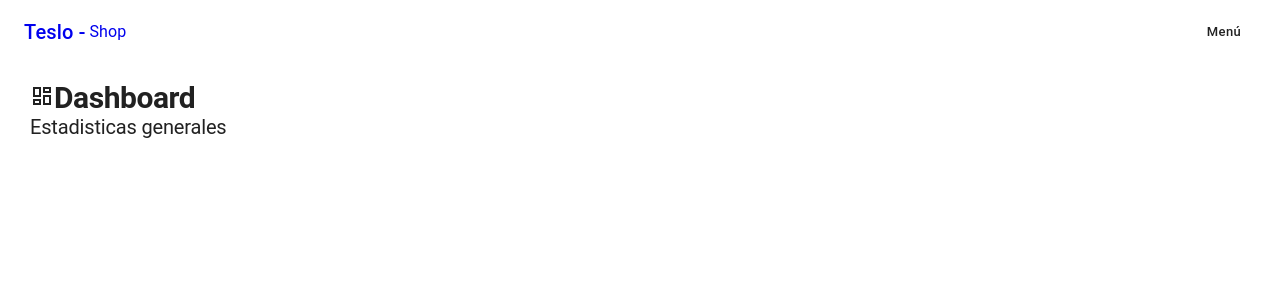
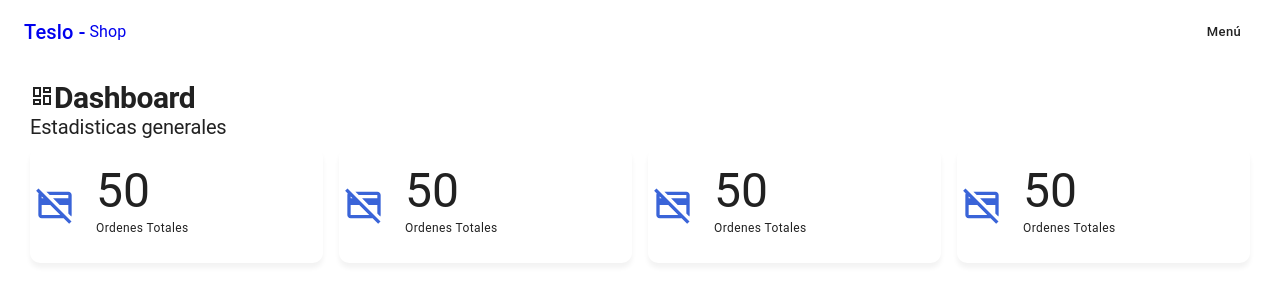
Before and after one commit to wongkevinmanuel/teslo-shop, a Next.js app: page /admin in a window 1280 px wide. Shown: the top 300 px of the page. Built offline with nearby package versions, Linux system fonts and the light colour scheme; no server answers.

Commit message:
Página principal del Dashboard Administrativo

```diff
--- a/components/ui/SideMenu.tsx
+++ b/components/ui/SideMenu.tsx
@@ -3,7 +3,7 @@ import { AuthContext, UiContext } from "../../context"
 import { useRouter } from 'next/router'
 
 import { Box, Divider, Drawer, IconButton, Input, InputAdornment, List, ListItem, ListItemIcon, ListItemText, ListSubheader } from "@mui/material"
-import { AccountCircleOutlined, AdminPanelSettings, CategoryOutlined, ConfirmationNumberOutlined, EscalatorWarningOutlined, FemaleOutlined, LoginOutlined, MaleOutlined, SearchOutlined, VpnKeyOutlined } from "@mui/icons-material"
+import { AccountCircleOutlined, AdminPanelSettings, CategoryOutlined, ConfirmationNumberOutlined, DashboardOutlined, EscalatorWarningOutlined, FemaleOutlined, LoginOutlined, MaleOutlined, SearchOutlined, VpnKeyOutlined } from "@mui/icons-material"
 
 export const SideMenu = () => {
 
@@ -139,7 +139,7 @@ export const SideMenu = () => {
                             button
                             onClick={ ()=> navigateTo('/admin/') }>
                                 <ListItemIcon>
-                                    <CategoryOutlined/>
+                                    <DashboardOutlined/>
                                 </ListItemIcon>
                                 <ListItemText primary={'Dashboard'} />
                             </ListItem>
--- a/pages/admin/index.tsx
+++ b/pages/admin/index.tsx
@@ -1,6 +1,7 @@
 import React from 'react'
 import { AdminLayout } from '../../components/layouts'
-import { DashboardOutlined } from '@mui/icons-material'
+import { CreditCardOffOutlined, DashboardOutlined } from '@mui/icons-material'
+import { Card, CardContent, Grid, Typography } from '@mui/material'
 
 const DashboardPage = () => {
   return (
@@ -8,6 +9,57 @@ const DashboardPage = () => {
     title= 'Dashboard'
     subTitle= 'Estadisticas generales'
     icon={ <DashboardOutlined/> }>
+      <Grid container spacing={2}>
+        <Grid item xs={12} sm={4} md={3}>
+          <Card sx={{display:'flex'}}>
+            <CardContent sx={{width:50, display:'flex', justifyContent:'center',alignItems:'center'}}>
+              <CreditCardOffOutlined color="secondary" sx={{fontSize: 40}}>
+              </CreditCardOffOutlined>
+            </CardContent>
+            <CardContent sx={{flex:'1 0 auto', display:'flex', flexDirection:'column' }}>
+              <Typography variant='h3'> 50 </Typography>
+              <Typography variant='caption'> Ordenes Totales </Typography>
+            </CardContent>
+          </Card>
+        </Grid>
+        <Grid item xs={12} sm={4} md={3}>
+          <Card sx={{display:'flex'}}>
+            <CardContent sx={{width:50, display:'flex', justifyContent:'center',alignItems:'center'}}>
+              <CreditCardOffOutlined color="secondary" sx={{fontSize: 40}}>
+              </CreditCardOffOutlined>
+            </CardContent>
+            <CardContent sx={{flex:'1 0 auto', display:'flex', flexDirection:'column' }}>
+              <Typography variant='h3'> 50 </Typography>
+              <Typography variant='caption'> Ordenes Totales </Typography>
+            </CardContent>
+          </Card>
+        </Grid>
+        <Grid item xs={12} sm={4} md={3}>
+          <Card sx={{display:'flex'}}>
+            <CardContent sx={{width:50, display:'flex', justifyContent:'center',alignItems:'center'}}>
+              <CreditCardOffOutlined color="secondary" sx={{fontSize: 40}}>
+              </CreditCardOffOutlined>
+            </CardContent>
+            <CardContent sx={{flex:'1 0 auto', display:'flex', flexDirection:'column' }}>
+              <Typography variant='h3'> 50 </Typography>
+              <Typography variant='caption'> Ordenes Totales </Typography>
+            </CardContent>
+          </Card>
+        </Grid>
+        <Grid item xs={12} sm={4} md={3}>
+          <Card sx={{display:'flex'}}>
+            <CardContent sx={{width:50, display:'flex', justifyContent:'center',alignItems:'center'}}>
+              <CreditCardOffOutlined color="secondary" sx={{fontSize: 40}}>
+              </CreditCardOffOutlined>
+            </CardContent>
+            <CardContent sx={{flex:'1 0 auto', display:'flex', flexDirection:'column' }}>
+              <Typography variant='h3'> 50 </Typography>
+              <Typography variant='caption'> Ordenes Totales </Typography>
+            </CardContent>
+          </Card>
+        </Grid>
+      </Grid>
+
     </AdminLayout>
   )
 }
```
Also changed, not shown: components/admin/SummaryTile.tsx (added, +27 -0 lines).
